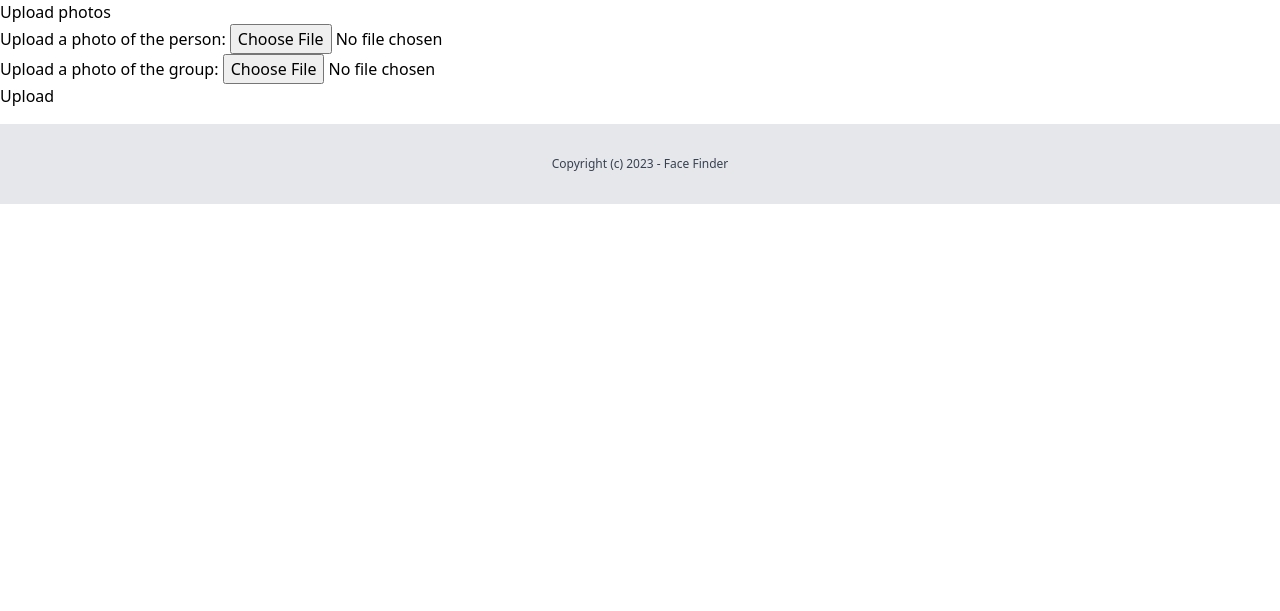
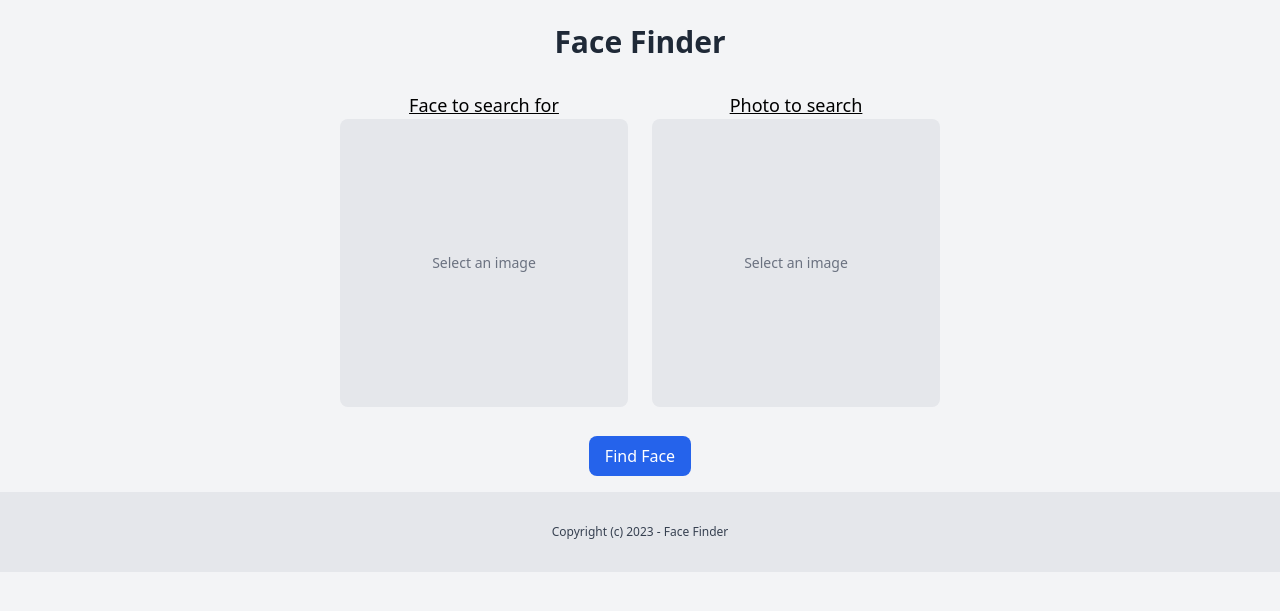
Before and after one commit to Troxed/face_finder, a Django app: page / in a window 1280 px wide. Shown: the top 611 px of the page. Run offline with Django 4.2, Linux system fonts and the light colour scheme; some libraries are stand-ins or nearby versions.

Commit message:
Ton of styling with tailwind and some JS

```diff
--- a/core/forms.py
+++ b/core/forms.py
@@ -1,5 +1,11 @@
 from django import forms
 
 class UploadPhotosForm(forms.Form):
-    person_photo = forms.ImageField(label='Upload a photo of the person')
-    group_photo = forms.ImageField(label='Upload a photo of the group')
+    person_photo = forms.ImageField(
+        label='Face to search for',
+        widget=forms.ClearableFileInput(attrs={'onchange': 'preview_image(event, "person-preview")'})
+    )
+    group_photo = forms.ImageField(
+        label='Photo to search in',
+        widget=forms.ClearableFileInput(attrs={'onchange': 'preview_image(event, "group-preview")'})
+    )
--- a/core/templates/core/base.html
+++ b/core/templates/core/base.html
@@ -3,16 +3,19 @@
   <head>
     <meta charset="UTF-8">
     <meta name="viewport" content="width=device-width, initial-scale=1.0">
+    <meta http-equiv="X-UA-Compatible" content="ie=edge" />
     <script src="https://cdn.tailwindcss.com"></script>
   </head>
-
-  <body>
-
-  </body>
+  <body class="bg-gray-100">
+    <div class="max-w-7xl mx-auto sm:px-6 lg:px-8">
+      <div class="px-4 pt-6 pb-4 sm:px-0">
+        <h1 class="text-3xl font-bold text-gray-800 text-center">Face Finder</h1>
+      </div>
+    </div>
 
   {% block content %}
   {% endblock %}
-
+  </body>
   <footer class="py-8 mt-4 bg-gray-200 text-center">
     <p class="text-xs text-gray-700" >Copyright (c) 2023 - Face Finder</p>
   </footer>
--- a/core/templates/core/index.html
+++ b/core/templates/core/index.html
@@ -1,12 +1,66 @@
 {% extends 'core/base.html' %}
-{% load static %}
 {% block title %}Face Finder{% endblock %}
 
 {% block content %}
-  <h1>Upload photos</h1>
-  <form method="post" enctype="multipart/form-data">
+<script src="https://code.jquery.com/jquery-3.6.0.min.js"></script>
+<div class="max-w-4xl mx-auto">
+  <form class="mt-4" method="POST" enctype="multipart/form-data">
     {% csrf_token %}
-    {{ form.as_p }}
-    <button type="submit">Upload</button>
+    <div class="flex justify-center flex-row gap-6">
+      <div class="relative h-44 w-44 sm:h-72 sm:w-72">
+        <h1 style="text-align: center; font-size: large; text-decoration: underline;">Face to search for</h1>
+        <input type="file" id="person-photo" name="person_photo" accept="image/*" class="absolute inset-0 w-full h-full opacity-0 cursor-pointer">
+        <label for="person-photo" class="absolute inset-0"></label>
+        <div id="person-photo-preview" class="h-full w-full bg-gray-200 rounded-lg flex items-center justify-center">
+          <span class="text-gray-500 text-sm">Select an image</span>
+        </div>
+      </div>
+      <div class="relative h-44 w-44 sm:h-72 sm:w-72">
+        <h1 style="text-align: center; font-size: large; text-decoration: underline;">Photo to search</h1>
+        <input type="file" id="group-photo" name="group_photo" accept="image/*" class="absolute inset-0 w-full h-full opacity-0 cursor-pointer">
+        <label for="group-photo" class="absolute inset-0"></label>
+        <div id="group-photo-preview" class="h-full w-full bg-gray-200 rounded-lg flex items-center justify-center">
+          <span class="text-gray-500 text-sm">Select an image</span>
+        </div>
+      </div>
+    </div>
+    <div class="mt-14 text-center">
+      <button type="submit" class="py-2 px-4 bg-blue-600 text-white rounded-lg hover:bg-blue-700">Find Face</button>
+    </div>
   </form>
+</div>
+
+<style>
+  #person-photo-preview, #group-photo-preview {
+    background-size: contain;
+    background-position: center;
+    background-repeat: no-repeat;
+  }
+
+  #person-photo-preview:hover, #group-photo-preview:hover {
+    opacity: 0.8;
+  }
+</style>
+
+<script>
+  function previewImage(input, img) {
+    if (input.files && input.files[0]) {
+      var reader = new FileReader();
+      reader.onload = function(e) {
+        img.css('background-image', `url(${e.target.result})`);
+        img.find('span').hide();
+      }
+      reader.readAsDataURL(input.files[0]);
+    }
+  }
+
+  $('#person-photo').on('change', function() {
+    previewImage(this, $('#person-photo-preview'));
+  });
+
+  $('#group-photo').on('change', function() {
+    previewImage(this, $('#group-photo-preview'));
+  });
+</script>
+
 {% endblock %}
--- a/core/views.py
+++ b/core/views.py
@@ -3,7 +3,7 @@ from django.views.generic.edit import FormView
 from django.urls import reverse_lazy
 from .forms import UploadPhotosForm
 
-from PIL import Image, ImageDraw
+from PIL import Image, ImageDraw, ImageFont
 import face_recognition
 import base64
 import io
@@ -35,17 +35,46 @@ class UploadPhotosView(FormView):
         # Check for matches and draw boxes
         pil_image = Image.fromarray(group_photo)
         draw = ImageDraw.Draw(pil_image)
+        width, height = pil_image.size
 
+        match_count = 0
         for (top, right, bottom, left), face_encoding, landmarks in zip(group_face_locations, group_face_encodings,
                                                                         group_face_landmarks):
             matches = face_recognition.compare_faces([person_face_encoding], face_encoding, tolerance=.48)
 
             # If match
             if True in matches:
+                match_count += 1
                 first_match_index = matches.index(True)
 
                 # Draw box around face
-                draw.rectangle(((left - 5, top - 5), (right + 5, bottom + 5)), outline=(0, 255, 0), width=3)
+                draw.rectangle(((left - 5, top - 5), (right + 5, bottom + 5)), outline=(0, 255, 0), width=4)
+
+                # Get the confidence level and print it below the box
+                confidence = face_recognition.face_distance([person_face_encoding], face_encoding)[first_match_index]
+                confidence_percentage = round((1 - confidence) * 100, 2)
+                draw.text((left, bottom + 10), f"Confidence: {confidence_percentage}%", fill=(0, 255, 0),
+                          font=ImageFont.truetype("arial.ttf", 28))
+
+        if match_count < 1:
+            # Write "No matches found" on image
+            font_ratio = 1 / 10
+            font_size = int(min(pil_image.size) * font_ratio)
+            font = ImageFont.truetype("arial.ttf", font_size)
+            color = (255, 0, 0, 255)
+            message = "No matches found"
+            text_image = Image.new('RGBA', (width, height), (255, 255, 255, 120))
+            text_draw = ImageDraw.Draw(text_image)
+            text_width, text_height = text_draw.textsize(message, font)
+            x = (width - text_width) / 2
+            y = (height - text_height) * .9
+            text_draw.text((x, y), message, font=font, fill=color)
+            pil_image = pil_image.convert('RGBA')
+            pil_image = Image.alpha_composite(pil_image, text_image)
+
+
+
+
 
         # Save the image to a buffer
         buf = io.BytesIO()
```
Also changed, not shown: core/static/js/preview.js (added, +9 -0 lines), core/templates/core/result.html (+3 -2 lines).
